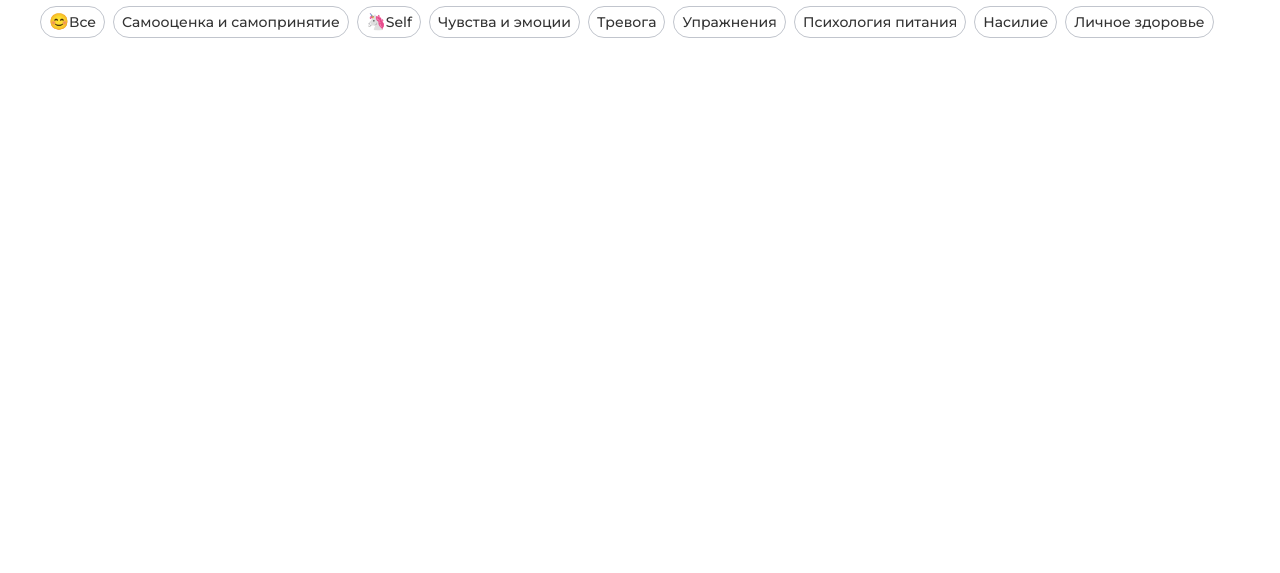
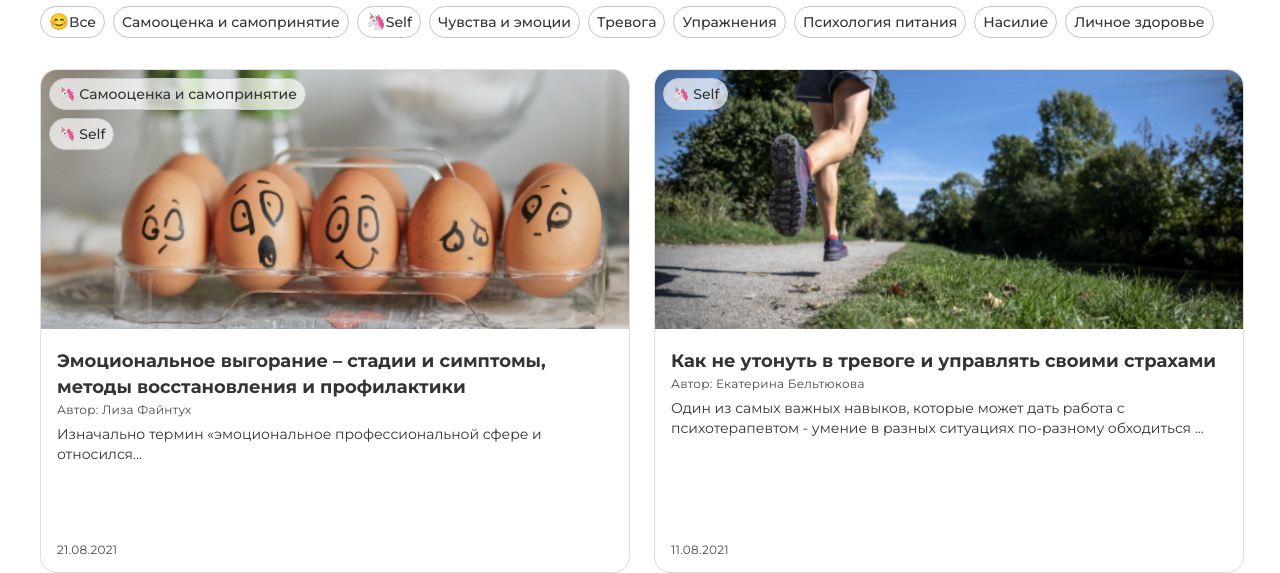
Before and after one commit to frelay/YouTalk, a plain HTML site: page index.html in a window 1280 px wide. Shown: the part 229-802 px from the top of the page. Drawn offline with Linux system fonts and the light colour scheme.

Commit message:
Add big cards blocks and img for them

```diff
--- a/css/style.css
+++ b/css/style.css
@@ -166,6 +166,94 @@
 
 .tag-list__item:last-child {
     margin-right: 0;
+}
+
+/* Стили для больших карточек */
+.big-cards {
+    display: flex;
+    margin-bottom: 1.4375rem;
+}
+
+.big-cards__card {
+    display: flex;
+    flex-direction: column;
+    border: 1px solid #dedede;
+    border-radius: 1rem;
+    margin-right: 1.5rem;
+}
+
+.big-cards__card:last-child {
+    margin-right: 0;
+}
+
+.big-cards__img-box {
+    position: relative;
+}
+
+.big-cards__img {
+    border-radius: 1rem 1rem 0 0;
+}
+
+.big-cards__tags {
+    position: absolute;
+    top: 0.5rem;
+    left: 0.5rem;
+    display: flex;
+    align-items: center;
+    border: 1px solid #c1c5cd;
+    border-radius: 1.5rem;
+    height: 2rem;
+    padding: 0.375rem 0.5rem;
+    font-family: Montserrat-Medium;
+    font-size: 0.875rem;
+    background: rgba(255, 255, 255, 0.7);
+    color: #333333;
+}
+
+.big-cards__tags:nth-child(odd) {
+    top: 3rem;
+    left: 0.5rem;
+}
+
+.big-cards__text {
+    position: relative;
+    display: flex;
+    flex-direction: column;
+    flex-wrap: wrap;
+    padding: 1rem 0 0 1rem;
+    min-height: 15rem;
+}
+
+.big-cards__subtitle {
+    font-family: Montserrat-Bold;
+    font-size: 1.125rem;
+    line-height: 1.625rem;
+    margin-bottom: 0.25rem;
+    color: #333333;
+}
+
+.big-cards__author {
+    font-family: Montserrat-Regular;
+    font-size: 0.75rem;
+    letter-spacing: 0.25px;
+    color: #494949;
+    margin-bottom: 0.5rem;
+}
+
+.big-cards__text-content {
+    font-family: Montserrat-Regular;
+    font-size: 0.875rem;
+    line-height: 1.25rem;
+    color: #333333;
+}
+
+.big-cards__date {
+    position: absolute;
+    bottom: 1rem;
+    font-family: Montserrat-Regular;
+    font-size: 0.75rem;
+    letter-spacing: 0.25px;
+    color: #494949;
 }
 
 /* Адаптив */
--- a/index.html
+++ b/index.html
@@ -104,5 +104,60 @@
                 <a href="#" class="tag-list__link">Личное здоровье</a>
             </div>
         </div>
+        <!-- Большие карточки -->
+        <main class="container main">
+            <div class="container big-cards">
+                <div class="big-cards__card">
+                    <div class="big-cards__img-box">
+                        <img
+                            class="big-cards__img"
+                            src="/img/eggs.jpg"
+                            alt="Яйца в лотке"
+                        />
+                        <div class="big-cards__tags">
+                            &#129412; Самооценка и самопринятие
+                        </div>
+                        <div class="big-cards__tags">&#129412; Self</div>
+                    </div>
+                    <div class="big-cards__text">
+                        <h2 class="big-cards__subtitle">
+                            Эмоциональное выгорание – стадии и симптомы, <br />
+                            методы восстановления и профилактики
+                        </h2>
+                        <p class="big-cards__author">Автор: Лиза Файнтух</p>
+                        <p class="big-cards__text-content">
+                            Изначально термин «эмоциональное профессиональной
+                            сфере и <br />
+                            относился...
+                        </p>
+                        <p class="big-cards__date">21.08.2021</p>
+                    </div>
+                </div>
+                <div class="big-cards__card">
+                    <div class="big-cards__img-box">
+                        <img
+                            class="big-cards__img"
+                            src="/img/running.jpg"
+                            alt="Человек бежит"
+                        />
+                        <div class="big-cards__tags">&#129412; Self</div>
+                    </div>
+                    <div class="big-cards__text">
+                        <h2 class="big-cards__subtitle">
+                            Как не утонуть в тревоге и управлять своими страхами
+                        </h2>
+                        <p class="big-cards__author">
+                            Автор: Екатерина Бельтюкова
+                        </p>
+                        <p class="big-cards__text-content">
+                            Один из самых важных навыков, которые может дать
+                            работа с психотерапевтом - умение в разных ситуациях
+                            по-разному обходиться ...
+                        </p>
+                        <p class="big-cards__date">11.08.2021</p>
+                    </div>
+                </div>
+            </div>
+        </main>
     </body>
 </html>
```
